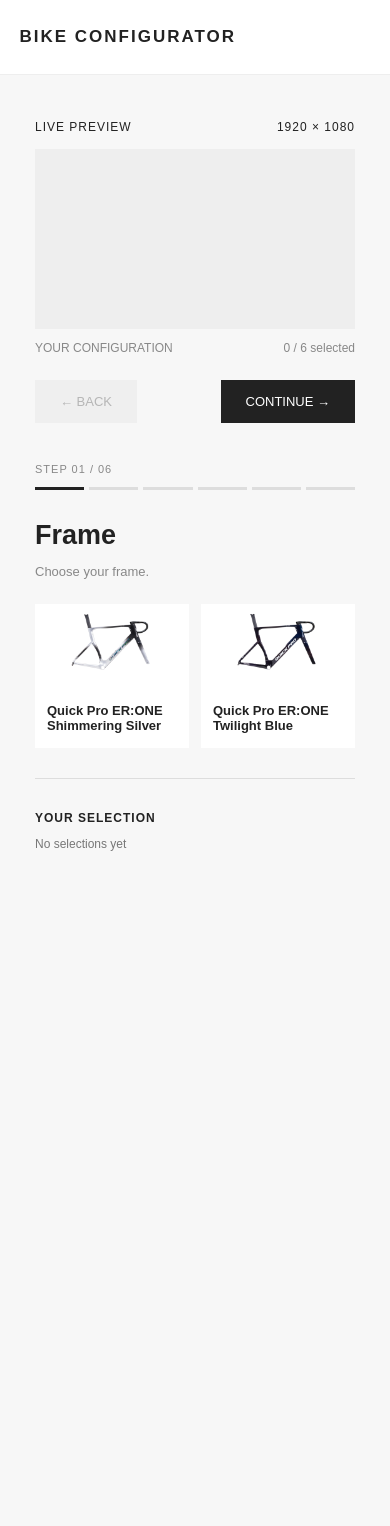
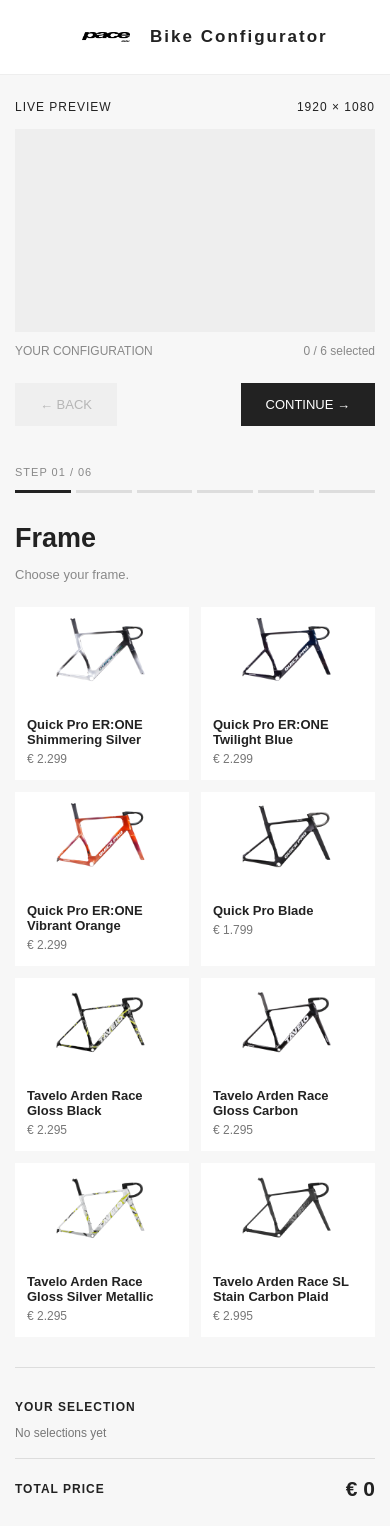
Before and after one commit to robboPace/Bike-Config, a plain HTML site: page index.html in a window 390 px wide. Before the commit the page ends 906 px from the top, so only its background shows below. Drawn offline with Linux system fonts and the light colour scheme.

Commit message:
added bikes

```diff
--- a/index.html
+++ b/index.html
@@ -4,7 +4,7 @@
 <head>
 <meta charset="UTF-8">
 <meta name="viewport" content="width=device-width, initial-scale=1">
-<title>Article Configurator</title>
+<title>Pace Atelier Bike Configurator</title>
 
 <style>
 * {
@@ -22,6 +22,7 @@ header {
     height: 75px;
     padding: 0 5%;
     display: flex;
+    justify-content: center;
     align-items: center;
     background: white;
     border-bottom: 1px solid #eee;
@@ -84,14 +85,15 @@ header h2 {
 }
 
 /* OVERLAY ORDER */
+
 #baseLayer { z-index: 0; }
-#layer0 { z-index: 4; }   /* Frame */
-#layer1 { z-index: 2; }   /* Wheels */
-#layer2 { z-index: 5; }   /* Groupset */
-#layer2b { z-index: 5.5; } /* Second Groupset image */
-#layer3 { z-index: 1; }   /* Brakes */
-#layer4 { z-index: 3; }   /* Tires */
-#layer5 { z-index: 6; }   /* Saddle */
+#layer0 { z-index: 4; }
+#layer1 { z-index: 2; }
+#layer2 { z-index: 5; }
+#layer2b { z-index: 5.5; }
+#layer3 { z-index: 1; }
+#layer4 { z-index: 3; }
+#layer5 { z-index: 6; }
 
 .preview-info {
     width: 100%;
@@ -200,6 +202,13 @@ button:disabled {
 .option h3 {
     font-size: 13px;
     padding: 0 10px;
+    margin-bottom: 5px;
+}
+
+.option-price {
+    font-size: 12px;
+    color: #777;
+    padding: 0 10px 12px;
 }
 
 .selection-summary {
@@ -219,6 +228,47 @@ button:disabled {
     margin: 10px 0;
 }
 
+.summary-item {
+    display: flex;
+    justify-content: space-between;
+    gap: 10px;
+    font-size: 12px;
+    color: #777;
+    margin: 12px 0;
+}
+
+.summary-item span:first-child {
+    flex: 1;
+}
+
+.summary-item span:last-child {
+    white-space: nowrap;
+    color: #222;
+}
+
+.total-price {
+    border-top: 1px solid #ddd;
+    margin-top: 18px;
+    padding-top: 18px;
+    display: flex;
+    justify-content: space-between;
+    align-items: center;
+    font-size: 12px;
+    font-weight: bold;
+    letter-spacing: 1px;
+}
+
+.total-price strong {
+    font-size: 21px;
+    letter-spacing: 0;
+}
+
+.completion-price {
+    font-size: 28px;
+    font-weight: bold;
+    margin-top: 25px;
+}
+
 @media(max-width: 950px) {
     .configurator {
         grid-template-columns: 1fr;
@@ -230,13 +280,33 @@ button:disabled {
         margin: auto;
     }
 }
+
+#PaceLogo {
+    max-width: 10%;
+    padding: 20px;
+}
+
+@media(max-width: 600px) {
+    #PaceLogo {
+        max-width: 25%;
+    }
+
+    .configurator {
+        padding: 25px 15px;
+    }
+
+    .options {
+        grid-template-columns: repeat(2, 1fr);
+    }
+}
 </style>
 </head>
 
 <body>
 
 <header>
-    <h2>BIKE CONFIGURATOR</h2>
+    <img src="paceV11.png" alt="Pace Logo" id="PaceLogo">
+    <h2>Bike Configurator</h2>
 </header>
 
 <main class="configurator">
@@ -290,10 +360,18 @@ button:disabled {
         <div id="stepContent"></div>
 
         <div class="selection-summary">
+
             <h3>YOUR SELECTION</h3>
+
             <div id="selectionList">
                 <p>No selections yet</p>
             </div>
+
+            <div class="total-price">
+                <span>TOTAL PRICE</span>
+                <strong id="totalPrice">€0</strong>
+            </div>
+
         </div>
 
     </aside>
@@ -302,7 +380,22 @@ button:disabled {
 
 <script>
 
-// YOUR EXISTING IMAGE PATHS ARE PRESERVED
+// ======================================
+// YOUR IMAGE PATHS AND PRICES
+// ======================================
+//
+// FORMAT:
+//
+// Normal option:
+// ["Name", "image.png", PRICE]
+//
+// Option with TWO images:
+// ["Name", "image1.png", "image2.png", PRICE]
+//
+// Change the prices directly below.
+// All prices are in EUR.
+//
+// ======================================
 
 const steps = [
 
@@ -310,14 +403,55 @@ const steps = [
         title: "Frame",
         description: "Choose your frame.",
         options: [
+
             [
                 "Quick Pro ER:ONE Shimmering Silver",
-                "Quickpro/QP_ERONE_Large/QP_ERONE_ShimmeringSilver.png"
+                "Quickpro/QP_ERONE_Large/QP_ERONE_ShimmeringSilver.png",
+                2299
             ],
+
             [
                 "Quick Pro ER:ONE Twilight Blue",
-                "Quickpro/QP_ERONE_Large/QP_ERONE_TwilightBlue.png"
+                "Quickpro/QP_ERONE_Large/QP_ERONE_TwilightBlue.png",
+                2299
+            ],
+
+            [
+                "Quick Pro ER:ONE Vibrant Orange",
+                "Quickpro/QP_ERONE_Large/QP_ERONE_VibrantOrange.png",
+                2299
+            ],
+
+            [
+                "Quick Pro Blade",
+                "Quickpro/QP_Blade.png",
+                1799
+            ],
+
+            [
+                "Tavelo Arden Race Gloss Black",
+                "Tavelo/Tavelo_ArdenRace_GlossBlack.png",
+                2295
+            ],
+
+            [
+                "Tavelo Arden Race Gloss Carbon",
+                "Tavelo/Tavelo_ArdenRace_GlossCarbon.png",
+                2295
+            ],
+
+            [
+                "Tavelo Arden Race Gloss Silver Metallic",
+                "Tavelo/Tavelo_ArdenRace_GlossSilverMetallic.png",
+                2295
+            ],
+
+            [
+                "Tavelo Arden Race SL Stain Carbon Plaid",
+                "Tavelo/Tavelo_ArdenRaceSL_StainCarbonPlaid.png",
+                2995
             ]
+
         ]
     },
 
@@ -325,18 +459,37 @@ const steps = [
         title: "Wheels",
         description: "Choose your wheels.",
         options: [
+
             [
                 "Rore Aero ST",
-                "Rore Wheels/RoreAeroST.png"
+                "Wheels/RoreAeroST.png",
+                999
             ],
+
             [
                 "Rore Aero 50",
-                "Rore Wheels/RoreAero50.png"
+                "Wheels/RoreAero50.png",
+                1399
             ],
+
             [
                 "Rore Aero 60",
-                "Rore Wheels/RoreAero60.png"
+                "Wheels/RoreAero60.png",
+                1399
+            ],
+
+            [
+                "Enve AR40",
+                "Wheels/EnveAR40.png",
+                1648
+            ],
+
+            [
+                "Enve SES 6.7 Pro",
+                "Wheels/EnveSES67PRO.png",
+                4598
             ]
+
         ]
     },
 
@@ -344,36 +497,49 @@ const steps = [
         title: "Groupset",
         description: "Choose your preferred groupset.",
         options: [
+
             [
                 "Sram Rival 2x12",
                 "Groupsets/SramRival2x12.png",
-                "Quickpro/QP_ERONE_Large/Shifters/SramE1.png"
+                "Quickpro/QP_ERONE_Large/Shifters/SramE1.png",
+                0
             ],
+
             [
                 "Sram Force 2x12",
                 "Groupsets/SramForce2x12.png",
-                "Quickpro/QP_ERONE_Large/Shifters/SramE1.png"
+                "Quickpro/QP_ERONE_Large/Shifters/SramE1.png",
+                0
             ],
+
             [
                 "Sram Red 2x12",
                 "Groupsets/SramRed2x12.png",
-                "Quickpro/QP_ERONE_Large/Shifters/SramE1.png"
+                "Quickpro/QP_ERONE_Large/Shifters/SramE1.png",
+                0
             ],
+
             [
                 "Shimano 105 Di2 2x12",
                 "Groupsets/Shimano1052x12.png",
-                "Quickpro/QP_ERONE_Large/Shifters/ShimanoDi2.png"
+                "Quickpro/QP_ERONE_Large/Shifters/ShimanoDi2.png",
+                1733
             ],
+
             [
                 "Shimano Ultegra Di2 2x12",
                 "Groupsets/ShimanoUltegra2x12.png",
-                "Quickpro/QP_ERONE_Large/Shifters/ShimanoDi2.png"
+                "Quickpro/QP_ERONE_Large/Shifters/ShimanoDi2.png",
+                2491
             ],
+
             [
                 "Shimano Dura Ace Di2 2x12",
                 "Groupsets/ShimanoDuraAce2x12.png",
-                "Quickpro/QP_ERONE_Large/Shifters/ShimanoDi2.png"
+                "Quickpro/QP_ERONE_Large/Shifters/ShimanoDi2.png",
+                3897
             ]
+
         ]
     },
 
@@ -381,26 +547,37 @@ const steps = [
         title: "Brakes",
         description: "Choose your brakes.",
         options: [
+
             [
                 "Sram Force / Rival",
-                "Brakes/SramForceRival.png"
+                "Brakes/SramForceRival.png",
+                0
             ],
+
             [
                 "Sram Red",
-                "Brakes/SramRed.png"
+                "Brakes/SramRed.png",
+                0
             ],
+
             [
                 "Shimano 105",
-                "Brakes/Shimano105.png"
+                "Brakes/Shimano105.png",
+                0
             ],
+
             [
                 "Shimano Ultegra",
-                "Brakes/ShimanoUltegra.png"
+                "Brakes/ShimanoUltegra.png",
+                0
             ],
+
             [
                 "Shimano Dura Ace",
-                "Brakes/ShimanoDuraAce.png"
+                "Brakes/ShimanoDuraAce.png",
+                0
             ]
+
         ]
     },
 
@@ -408,14 +585,19 @@ const steps = [
         title: "Tires",
         description: "Choose your preferred tires.",
         options: [
+
             [
                 "Conti GP TR",
-                "Tires/ContiGPTR.png"
+                "Tires/ContiGPTR.png",
+                129
             ],
+
             [
                 "Conti GP5000 S TR",
-                "Tires/ContiGP5000STR.png"
+                "Tires/ContiGP5000STR.png",
+                189
             ]
+
         ]
     },
 
@@ -423,38 +605,94 @@ const steps = [
         title: "Saddle",
         description: "Choose your saddle.",
         options: [
+
             [
-                "Fizik Argo",
-                "Quickpro/QP_ERONE_Large/Saddles/FizikArgo.png"
+                "Fizik Argo R5",
+                "Quickpro/QP_ERONE_Large/Saddles/FizikArgo.png",
+                109
             ]
+
         ]
     }
 
 ];
 
+
+// ======================================
+// CONFIGURATOR VARIABLES
+// ======================================
+
 let currentStep = 0;
+
 let selections = Array(steps.length).fill(null);
 
 
+// ======================================
+// PRICE FORMAT
+// ======================================
+
+function formatPrice(price) {
+
+    return new Intl.NumberFormat("nl-BE", {
+        style: "currency",
+        currency: "EUR",
+        maximumFractionDigits: 0
+    }).format(price);
+
+}
+
+
+// ======================================
+// GET TOTAL PRICE
+// ======================================
+
+function calculateTotal() {
+
+    return selections.reduce((total, selection) => {
+
+        if (!selection) return total;
+
+        return total + selection.price;
+
+    }, 0);
+
+}
+
+
+// ======================================
 // RENDER STEP
+// ======================================
 
 function render() {
 
     const content = document.getElementById("stepContent");
 
     document.getElementById("stepIndicator").textContent =
-        `STEP ${String(currentStep + 1).padStart(2, "0")} / 06`;
+        currentStep >= steps.length
+        ? "CONFIGURATION COMPLETE"
+        : `STEP ${String(currentStep + 1).padStart(2, "0")} / 06`;
+
 
     document.getElementById("progress").innerHTML =
         steps.map((step, i) =>
             `<span class="${i <= currentStep ? "active" : ""}"></span>`
         ).join("");
 
+
     if (currentStep >= steps.length) {
 
         content.innerHTML = `
             <h1>Complete!</h1>
-            <p class="description">Your configuration is ready.</p>
+
+            <p class="description">
+                Your configuration is ready.
+            </p>
+
+            <p>Total configuration price:</p>
+
+            <div class="completion-price">
+                ${formatPrice(calculateTotal())}
+            </div>
         `;
 
     } else {
@@ -462,12 +700,19 @@ function render() {
         const step = steps[currentStep];
 
         content.innerHTML = `
+
             <h1>${step.title}</h1>
+
             <p class="description">${step.description}</p>
 
             <div class="options">
 
-                ${step.options.map((option, i) => `
+                ${step.options.map((option, i) => {
+
+                    const price = option[option.length - 1];
+
+                    return `
+
                     <div
                         class="option ${
                             selections[currentStep]?.name === option[0]
@@ -475,45 +720,81 @@ function render() {
                         }"
                         onclick="selectOption(${i})"
                     >
+
                         <img src="${option[1]}" alt="${option[0]}">
+
                         <h3>${option[0]}</h3>
+
+                        <div class="option-price">
+                            ${formatPrice(price)}
+                        </div>
+
                     </div>
-                `).join("")}
+
+                    `;
+
+                }).join("")}
 
             </div>
+
         `;
+
     }
+
 
     document.getElementById("back").disabled =
         currentStep === 0;
 
+
     document.getElementById("next").style.display =
         currentStep === steps.length ? "none" : "block";
+
 
     document.getElementById("next").textContent =
         currentStep === steps.length - 1
         ? "FINISH →"
         : "CONTINUE →";
+
+
+    updateSummary();
+
 }
 
 
+// ======================================
 // SELECT OPTION
+// ======================================
 
 function selectOption(index) {
 
     const option = steps[currentStep].options[index];
 
+    const price = option[option.length - 1];
+
+    // All images are between the name and the price.
+
+    const images = option.slice(1, -1);
+
     selections[currentStep] = {
+
         name: option[0],
-        images: option.slice(1).filter(Boolean)
+
+        images: images,
+
+        price: price
+
     };
 
     updatePreview();
+
     render();
+
 }
 
 
+// ======================================
 // UPDATE PREVIEW
+// ======================================
 
 function updatePreview() {
 
@@ -522,77 +803,151 @@ function updatePreview() {
         const layer = document.getElementById("layer" + i);
 
         if (!selection) {
+
             layer.classList.remove("visible");
 
-            // Hide the additional Groupset image
+            // Hide additional Groupset image
+
             if (i === 2) {
-                document.getElementById("layer2b").classList.remove("visible");
+
+                document.getElementById("layer2b")
+                    .classList.remove("visible");
+
             }
 
             return;
+
         }
 
-        // First image for the selected option
+
+        // First image
+
         layer.src = selection.images[0];
+
         layer.classList.add("visible");
 
-        // Second image, only used by the Groupset step
+
+        // Second Groupset image
+
         if (i === 2) {
 
-            const secondLayer = document.getElementById("layer2b");
+            const secondLayer =
+                document.getElementById("layer2b");
 
             if (selection.images[1]) {
+
                 secondLayer.src = selection.images[1];
+
                 secondLayer.classList.add("visible");
+
             } else {
+
                 secondLayer.classList.remove("visible");
+
             }
+
         }
 
     });
+
 
     const count = selections.filter(Boolean).length;
 
     document.getElementById("previewStatus").textContent =
         `${count} / 6 selected`;
 
-    document.getElementById("selectionList").innerHTML =
-        selections.map((selection, i) =>
-            selection
-            ? `<p>0${i+1} — ${selection.name}</p>`
-            : ""
-        ).join("") || "<p>No selections yet</p>";
 }
 
 
+// ======================================
+// UPDATE SELECTION SUMMARY + TOTAL
+// ======================================
+
+function updateSummary() {
+
+    const selectionList =
+        document.getElementById("selectionList");
+
+
+    selectionList.innerHTML =
+
+        selections.map((selection, i) => {
+
+            if (!selection) return "";
+
+            return `
+
+                <div class="summary-item">
+
+                    <span>
+                        0${i + 1} — ${selection.name}
+                    </span>
+
+                    <span>
+                        ${formatPrice(selection.price)}
+                    </span>
+
+                </div>
+
+            `;
+
+        }).join("") || "<p>No selections yet</p>";
+
+
+    // Update total price
+
+    document.getElementById("totalPrice").textContent =
+        formatPrice(calculateTotal());
+
+}
+
+
+// ======================================
 // NEXT STEP
+// ======================================
 
 function nextStep() {
 
+    if (currentStep >= steps.length) return;
+
     if (!selections[currentStep]) {
+
         alert("Please select an option first.");
+
         return;
+
     }
 
     currentStep++;
+
     render();
+
 }
 
 
+// ======================================
 // PREVIOUS STEP
+// ======================================
 
 function previousStep() {
 
     if (currentStep > 0) {
+
         currentStep--;
+
         render();
+
     }
+
 }
 
 
+// ======================================
 // START CONFIGURATOR
+// ======================================
 
 render();
+
 updatePreview();
 
 </script>
```
Also changed, not shown: Quickpro/QP_Blade.png (added), Quickpro/QP_ERONE_Large/QP_ERONE_VibrantOrange.png (added), Tavelo/Tavelo_ArdenRaceSL_StainCarbonPlaid.png (added), Tavelo/Tavelo_ArdenRace_GlossBlack.png (added), Tavelo/Tavelo_ArdenRace_GlossCarbon.png (added), Tavelo/Tavelo_ArdenRace_GlossSilverMetallic.png (added), Wheels/EnveAR40.png (added), Wheels/EnveSES67PRO.png (added), Wheels/RoreAero50.png (renamed from Rore Wheels/RoreAero50.png), Wheels/RoreAero60.png (renamed from Rore Wheels/RoreAero60.png), Wheels/RoreAeroST.png (renamed from Rore Wheels/RoreAeroST.png), paceV11.png (added), 2 other files.
